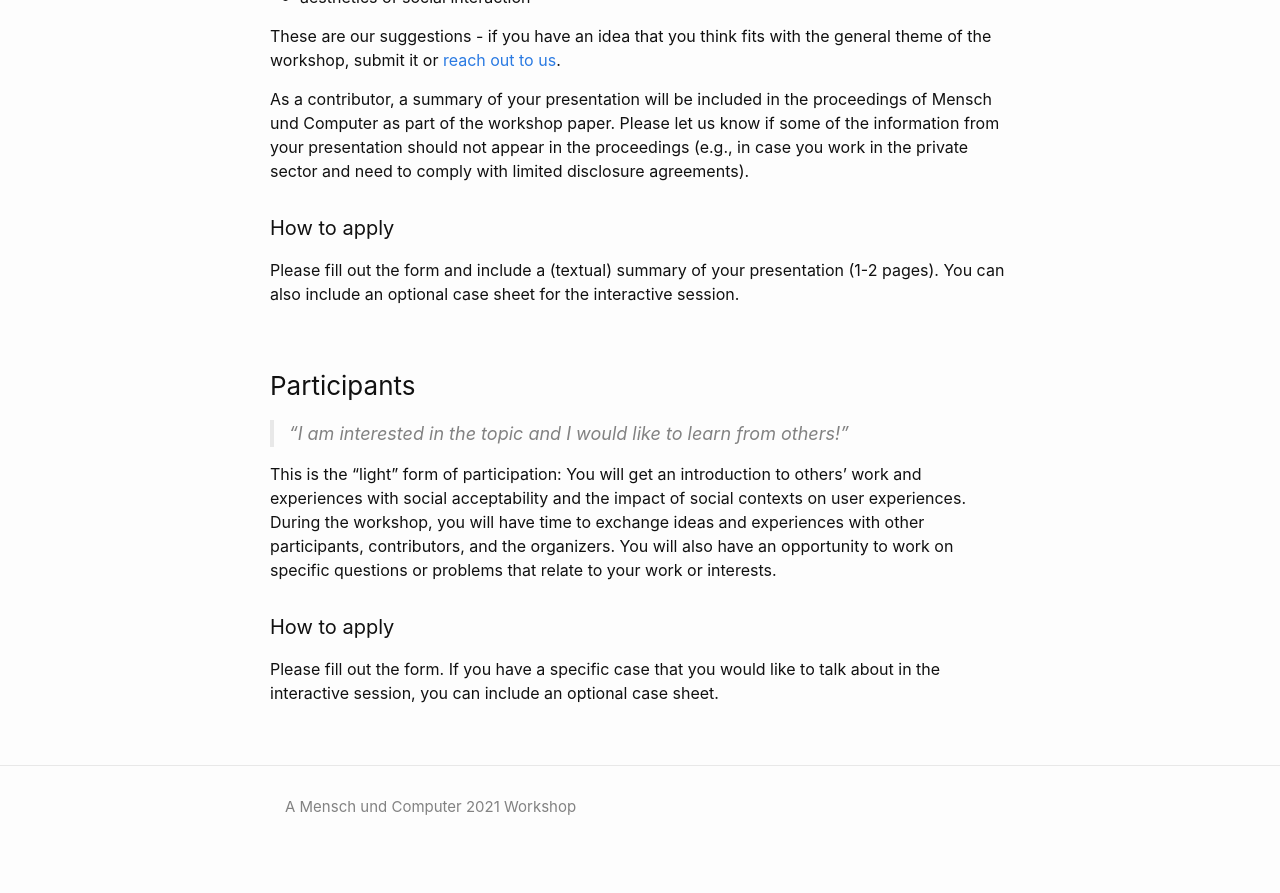
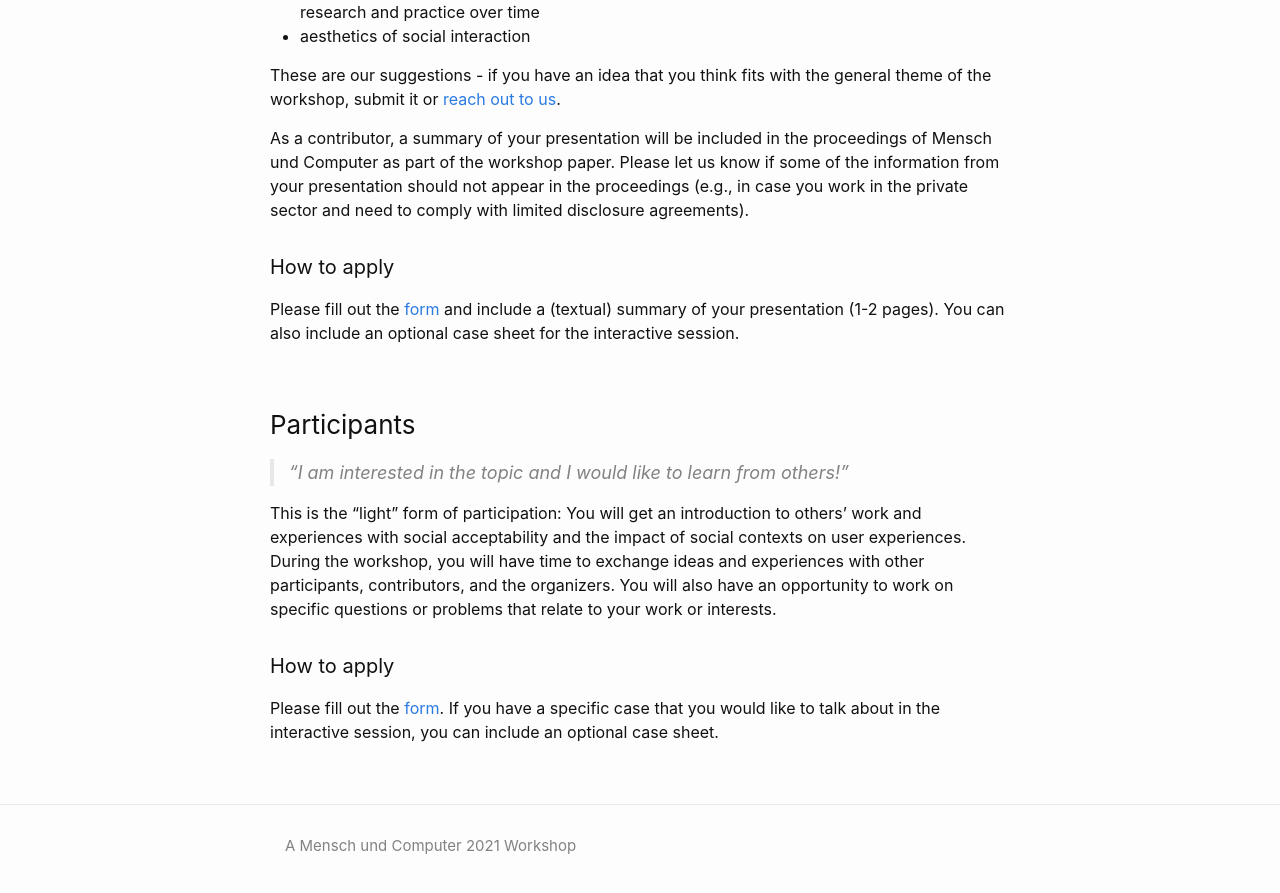
Before and after one commit to AlarithUhde/aips, a Jekyll site: the page built from participate.md, in a window 1280 px wide and 900 px high, scrolled down 807 px. Shown: the top 893 px of the window. Built offline with Jekyll 4.4.1, drawn with Linux system fonts in a browser that asks for light colours; part of the change alters nothing that is shown.

```diff
--- a/participate.md
+++ b/participate.md
@@ -14,12 +14,15 @@ title: Participate
 
 We offer two different ways to participate: As a contributor or as a regular
 participant. You might also be interested in our original [workshop
-proposal](/aips/assets/proposal.pdf) to learn more about the workshop motivation.
+proposal](/aips/assets/proposal.pdf) to learn more about the workshop
+motivation.
 
 <p>Application Deadline: 21.05.2021<br>
 Feedback: early/mid June<br>
 Deadline for Abstracts (contributors only): 02.07.2021<br>
 Conference: 05.-08.09.2021</p>
+
+[Application Form](/aips/assets/ApplicationForm.docx)
 
 ### Contributors
 
@@ -48,9 +51,9 @@ proceedings (e.g., in case you work in the private sector and need to comply wit
 
 #### How to apply
 
-Please fill out the form and include a (textual) summary of your presentation
-(1-2 pages). You can also include an optional case sheet for the interactive
-session.
+Please fill out the [form](/aips/assets/ApplicationForm.docx) and include
+a (textual) summary of your presentation (1-2 pages). You can also include an
+optional case sheet for the interactive session.
 
 ### Participants
 
@@ -65,5 +68,6 @@ problems that relate to your work or interests.
 
 #### How to apply
 
-Please fill out the form. If you have a specific case that you would like to
-talk about in the interactive session, you can include an optional case sheet.
+Please fill out the [form](/aips/assets/ApplicationForm.docx). If you have
+a specific case that you would like to talk about in the interactive session,
+you can include an optional case sheet.
```
Also changed, not shown: 1 other file.
